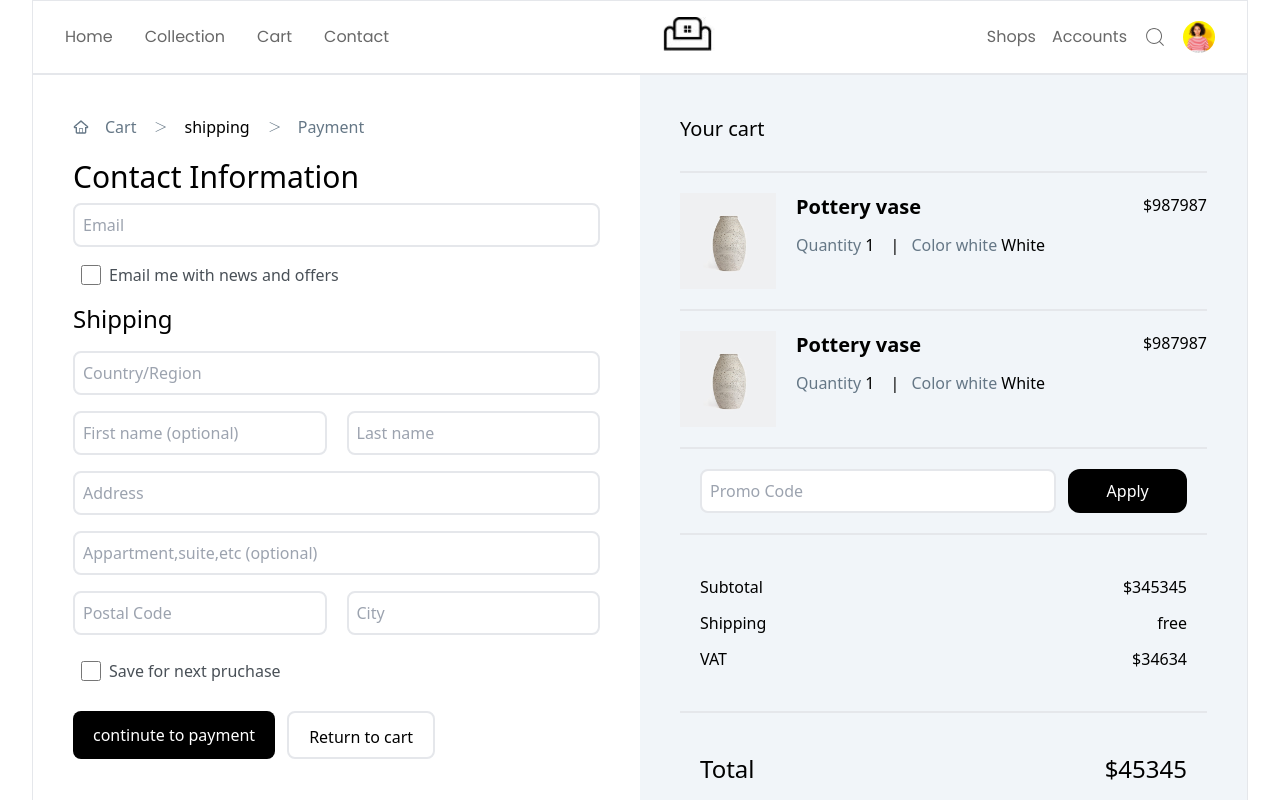
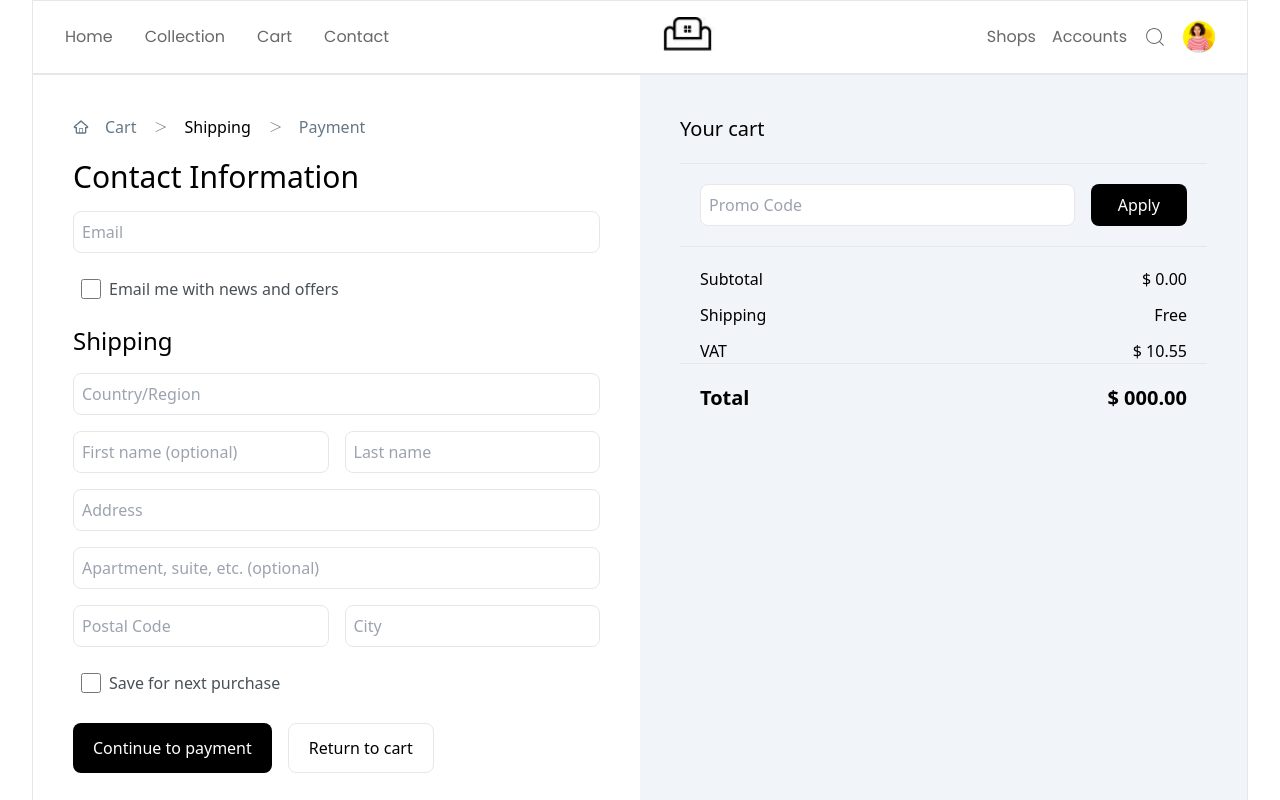
Before and after one commit to mohanraj-devalpha/E-commence-functionaliy, a React (Vite) app: page /checkout in a window 1280 px wide. Shown: the top 800 px of the page. Built offline with nearby package versions, Linux system fonts and the light colour scheme.

Commit message:
the scroll file a had been setted

```diff
--- a/src/App.jsx
+++ b/src/App.jsx
@@ -1,22 +1,23 @@
-import React from 'react'
-import NavBar from './components/NavBar.jsx'
-import Home from './components/Home.jsx'
+import React from "react";
+import NavBar from "./components/NavBar.jsx";
+import Home from "./components/Home.jsx";
 import { BrowserRouter as Router, Routes, Route } from "react-router-dom";
-import Collection from './components/Collection.jsx';
-import Items from './components/Items.jsx';
-import Details from './components/Details.jsx';
-import Reviews from './components/Reviews.jsx';
-import Cart from './components/Cart.jsx';
-import { CartProvider } from './components/CartContext.jsx';
-import CheckOut from './components/CheckOut.jsx';
-import Contact from './components/Contact.jsx';
-import Payment from './components/Payment.jsx';
-
+import Collection from "./components/Collection.jsx";
+import Items from "./components/Items.jsx";
+import Details from "./components/Details.jsx";
+import Reviews from "./components/Reviews.jsx";
+import Cart from "./components/Cart.jsx";
+import { CartProvider } from "./components/CartContext.jsx";
+import CheckOut from "./components/CheckOut.jsx";
+import Contact from "./components/Contact.jsx";
+import Payment from "./components/Payment.jsx";
+import ScrollToTop from "./components/ScrollToTop.jsx";
 
 const App = () => {
   return (
     <CartProvider>
       <Router>
+      <ScrollToTop />
         <Routes>
           {/* <NavBar/> */}
 
@@ -28,16 +29,13 @@ const App = () => {
             <Route path="reviews" element={<Reviews />} />
           </Route>
           <Route path="cart" element={<Cart />} />
-      <Route path="/checkout" element={<CheckOut/>} />
-      <Route path="/contact" element={<Contact/>}/>
-      <Route path="/payment" element={<Payment/>}/>
-
-
+          <Route path="/checkout" element={<CheckOut />} />
+          <Route path="/contact" element={<Contact />} />
+          <Route path="/payment" element={<Payment />} />
         </Routes>
       </Router>
     </CartProvider>
+  );
+};
 
-  )
-}
-
-export default App
+export default App;
--- a/src/components/Cart.jsx
+++ b/src/components/Cart.jsx
@@ -62,7 +62,7 @@ const Cart = () => {
           </button>
         </div>
 
-        {cartItems.map((item, index) => (
+        {[...cartItems].reverse().map((item, index) => (
           <div
             key={index}
             className="flex flex-col lg:flex-row justify-between gap-6 p-6 border-b"
--- a/src/components/CheckOut.jsx
+++ b/src/components/CheckOut.jsx
@@ -2,6 +2,7 @@ import React from "react";
 import Layout from "./Layout";
 import item1 from "../assets/collection_101.png";
 import item2 from "../assets/collection_102.png";
+import { useCart } from "./CartContext.jsx";
 
 import item3 from "../assets/collection_103.png";
 import item4 from "../assets/collection_104.png";
@@ -12,176 +13,198 @@ import item8 from "../assets/collection_108.png";
 import { PiGreaterThanLight } from "react-icons/pi";
 import { useNavigate } from "react-router-dom";
 
-
 import { TiHomeOutline } from "react-icons/ti";
 
 const checkout = () => {
   const navigate = useNavigate();
+  const { cartItems } = useCart();
+
+  const VAT = 10.55;
+
+  const subtotal = cartItems.reduce((acc, item) => {
+    const itemTotal =
+      parseFloat(item.price?.replace(/[^0-9.]/g, "")) * (item.quantity || 1);
+    return acc + itemTotal;
+  }, 0);
+
+  const total = subtotal > 0 ? (subtotal + VAT).toFixed(2) : "000.00";
 
   return (
     <Layout>
-      <div className="grid grid-cols-2">
-        <left className=" p-10 space-y-5">
-          <div className="space-x-4 text-color flex items-center">
-            <TiHomeOutline onClick={()=>navigate("/learn-more")} className="cursor-pointer" />
-            <span onClick={()=>navigate("/Cart")} className="cursor-pointer">Cart</span>
+      <div className="grid grid-cols-1 xl:grid-cols-2">
+        {/* Left Side - Form */}
+        <div className="p-5 md:p-10 space-y-5">
+          {/* Breadcrumb */}
+          <div className="space-x-4 text-color flex items-center text-sm sm:text-base">
+            <TiHomeOutline
+              onClick={() => navigate("/learn-more")}
+              className="cursor-pointer"
+            />
+            <span onClick={() => navigate("/Cart")} className="cursor-pointer">
+              Cart
+            </span>
             <PiGreaterThanLight />
-            <span className="text-black">shipping</span>
+            <span className="text-black">Shipping</span>
             <PiGreaterThanLight />
-            <span onClick={()=>navigate("/payment")} className="cursor-pointer">Payment</span>
+            <span
+              onClick={() => navigate("/payment")}
+              className="cursor-pointer"
+            >
+              Payment
+            </span>
           </div>
 
-          {/* contact */}
-          <div className="text-start space-y-2">
-            <h1 className="text-3xl">Contact Information</h1>
+          {/* Contact Form */}
+          <div className="text-start space-y-4">
+            <h1 className="text-2xl sm:text-3xl">Contact Information</h1>
             <input
-              type="Email"
+              type="email"
               placeholder="Email"
-              className="border-2 rounded-lg w-full p-2"
+              className="border rounded-lg w-full p-2"
             />
             <div className="flex items-center space-x-2 p-2">
-              <input type="checkbox" className="w-5 h-5 border-2" />
+              <input type="checkbox" className="w-5 h-5 border" />
               <span className="text-check">Email me with news and offers</span>
             </div>
-            <div className="text-start space-y-4">
-              <h1 className="text-2xl">Shipping</h1>
+
+            <h2 className="text-xl sm:text-2xl">Shipping</h2>
             <input
               type="text"
               placeholder="Country/Region"
-                className="border-2 rounded-lg w-full p-2"
+              className="border rounded-lg w-full p-2"
             />
-              <div className="flex space-x-5">
+
+            <div className="flex flex-col sm:flex-row gap-4">
               <input
                 type="text"
                 placeholder="First name (optional)"
-                  className="border-2 rounded-lg w-1/2 p-2"
+                className="border rounded-lg w-full p-2"
               />
               <input
                 type="text"
                 placeholder="Last name"
-                  className="border-2 rounded-lg w-1/2 p-2"
+                className="border rounded-lg w-full p-2"
               />
             </div>
+
             <input
               type="text"
               placeholder="Address"
-                className="border-2 rounded-lg w-full p-2"
+              className="border rounded-lg w-full p-2"
             />
             <input
               type="text"
-                placeholder="Appartment,suite,etc (optional)"
-                className="border-2 rounded-lg w-full p-2"
+              placeholder="Apartment, suite, etc. (optional)"
+              className="border rounded-lg w-full p-2"
             />
-              <div className="flex space-x-5">
+
+            <div className="flex flex-col sm:flex-row gap-4">
               <input
                 type="text"
                 placeholder="Postal Code"
-                  className="border-2 rounded-lg w-1/2 p-2"
+                className="border rounded-lg w-full p-2"
               />
               <input
                 type="text"
                 placeholder="City"
-                  className="border-2 rounded-lg w-1/2 p-2"
+                className="border rounded-lg w-full p-2"
               />
             </div>
+
             <div className="flex items-center space-x-2 p-2">
-                <input type="checkbox" className="w-5 h-5 border-2" />
-                <span className="text-check">Save for next pruchase</span>
+              <input type="checkbox" className="w-5 h-5 border" />
+              <span className="text-check">Save for next purchase</span>
             </div>
           </div>
-          </div>
-          {/* shipping */}
-          <div className="flex space-x-3">
-            <button className="bg-black text-white px-5 py-3 h-12  rounded-lg">
-              continute to payment
+
+          {/* Buttons */}
+          <div className="flex flex-col sm:flex-row gap-4">
+            <button className="bg-black text-white px-5 py-3 rounded-lg">
+              Continue to payment
             </button>
-            <button className=" text-black px-5 py-3 h-12 rounded-lg border-2">
+            <button className="text-black px-5 py-3 border rounded-lg">
               Return to cart
             </button>
           </div>
-        </left>
+        </div>
 
-        <right className="bg-slate-100 p-10">
-          <div className="border-b-2 pb-7">
-            <span className="text-xl">Your cart</span>
+        {/* Right Side - Cart Summary */}
+        <div className="bg-slate-100 p-5 md:p-10">
+          <div className="border-b pb-5">
+            <span className="text-xl font-medium">Your cart</span>
           </div>
-          <div className="py-5 flex justify-between border-b-2">
-            <div className="flex space-x-5">
-              <img src={item1} alt="" className="w-24 h-24" />
-              <div className="space-y-3">
-                <span className="text-xl font-semibold">Pottery vase</span>
-                <div className="space-x-3">
-                  <span className="text-color">
-                    Quantity <span className="text-black">1</span>{" "}
+
+          {/* Cart Item */}
+          {cartItems.map((item, i) => (
+            <div
+              key={item.id || i}
+              className="py-5 flex flex-col sm:flex-row sm:justify-between border-b"
+            >
+              <div className="flex gap-5">
+                <div className="w-24 h-24 rounded overflow-hidden">
+                  <img
+                    src={item.image}
+                    alt={item.title}
+                    className="w-full h-full object-cover"
+                  />
+                </div>
+
+                <div className="space-y-2">
+                  <span className="text-lg font-semibold w-5">
+                    {item.title}
+                  </span>
+                  <div className="text-sm text-color space-x-2">
+                    <span>
+                      Quantity{" "}
+                      <span className="text-black">{item.quantity}</span>
                     </span>
                     <span>|</span>
-                  <span className="text-color">
-                    Color white <span className="text-black">White</span>{" "}
+                    <span>
+                      Color <span className="text-black">{item.color}</span>
                     </span>
                   </div>
                 </div>
               </div>
-            <div>
-              <span>$987987</span>
+              <span className="mt-3 sm:mt-0 font-medium">{item.price}</span>
+            </div>
+          ))}
+
+          {/* Promo Code */}
+          <div className="p-5 flex flex-col sm:flex-row gap-4">
+            <input
+              type="text"
+              placeholder="Promo Code"
+              className="border rounded-lg w-full p-2"
+            />
+            <button className="bg-black text-white w-full sm:w-1/4 rounded-lg p-2">
+              Apply
+            </button>
+          </div>
+
+          {/* Price Summary */}
+          <div className="border-t pt-5 space-y-3 px-5 text-sm sm:text-base">
+            <div className="flex justify-between font-medium">
+              <span>Subtotal</span>
+              <span>$ {subtotal.toFixed(2)}</span>
+            </div>
+            <div className="flex justify-between font-medium">
+              <span>Shipping</span>
+              <span>Free</span>
+            </div>
+            <div className="flex justify-between font-medium">
+              <span>VAT</span>
+              <span>$ {VAT.toFixed(2)}</span>
             </div>
           </div>
-          <div className="py-5 flex justify-between border-b-2">
-            <div className="flex space-x-5">
-              <img src={item1} alt="" className="w-24 h-24" />
-              <div className="space-y-3">
-                <span className="text-xl font-semibold">Pottery vase</span>
-                <div className="space-x-3">
-                  <span className="text-color">
-                    Quantity <span className="text-black">1</span>{" "}
-                  </span>
-                  <span>|</span>
-                  <span className="text-color">
-                    Color white <span className="text-black">White</span>{" "}
-                  </span>
+
+          {/* Total */}
+          <div className="border-t pt-5 px-5">
+            <div className="flex justify-between font-semibold text-xl">
+              <span>Total</span>
+              <span>$ {total}</span>
             </div>
           </div>
         </div>
-            <div>
-              <span>$987987</span>
-            </div>
-          </div>
-          <div className="p-5 flex space-x-3">
-            <input
-              type="text"
-              placeholder="Promo Code"
-              className="border-2 rounded-lg w-3/4 p-2"
-            />
-            <button className=" bg-black text-white w-1/4  rounded-xl">
-              Apply
-            </button>
-          </div>
-          <div className="border-t-2 py-10 space-y-3 px-5 ">
-            {/* Subtotal */}
-            <div className="flex justify-between font-medium ">
-              <span>Subtotal</span>
-              <span>$345345</span>
-            </div>
-
-            {/* Shipping */}
-            <div className="flex justify-between font-medium ">
-              <span>Shipping</span>
-              <span>free</span>
-            </div>
-
-            {/* VAT */}
-            <div className="flex justify-between font-medium ">
-              <span>VAT</span>
-              <span>$34634</span>
-            </div>
-          </div>
-          <div className="border-t-2 py-10 px-5">
-            {/* Total */}
-            <div className="flex justify-between font-medium text-2xl">
-              <span>Total</span>
-              <span>$45345</span>
-            </div>
-          </div>
-        </right>
       </div>
     </Layout>
   );
--- a/src/components/Collection.jsx
+++ b/src/components/Collection.jsx
@@ -63,7 +63,6 @@ const Collection = () => {
               />
             </li>
             <li>
-              <li>
                 <select
                   value={priceFilter}
                   onChange={(e) => setPriceFilter(e.target.value)}
@@ -74,7 +73,6 @@ const Collection = () => {
                   <option value="100-200">$100 - $200</option>
                   <option value="200-300">$200 - $300</option>
                 </select>
-              </li>
             </li>
             <li>
               <input
--- a/src/components/Contact.jsx
+++ b/src/components/Contact.jsx
@@ -22,7 +22,7 @@ const Contact = () => {
         </div>
       </div>
       <div className="absolute top-[410px] md:top-[360px] left-0 w-full flex flex-col justify-center items-center py-10">
-        <div className="space-y-3 w-full max-w-md sm:max-w-lg md:max-w-xl lg:max-w-2xl px-4">
+        <div className="space-y-5 w-full max-w-md sm:max-w-lg md:max-w-xl lg:max-w-2xl px-4">
           <input
             type="text"
             placeholder="Email"
--- a/src/components/Items.jsx
+++ b/src/components/Items.jsx
@@ -56,10 +56,6 @@ const Items = () => {
   const [color, setColor] = useState("");
 
   const handleAddToCart = () => {
-    if (!color) {
-      alert("Please select a color");
-      return;
-    }
 
     const cartItem = {
       img,
@@ -202,11 +198,11 @@ const Items = () => {
           {/* Info Row */}
           <div className="flex flex-col sm:flex-row sm:space-x-10 space-y-4 sm:space-y-0 text-color">
             <div className="flex space-x-3 items-center text-sm sm:text-base">
-              <CiCreditCard1 />
+              <CiCreditCard1 className="mt-1 text-lg text-black"/>
               <p>Pay in 21 days</p>
             </div>
-            <div className="flex space-x-3 items-center text-sm sm:text-base">
-              <SlReload className="rotate-180" />
+            <div className="flex space-x-3  text-sm sm:text-base">
+              <SlReload className="rotate-180 mt-1  text-black" />
               <p>30 days return policy</p>
             </div>
           </div>
@@ -241,7 +237,7 @@ const Items = () => {
         <Outlet />
       </div> */}
 
-      <div className="py-20 text-center border-t-2 pb-[600px]">
+      <div className="py-20 text-center border-t-2 md:pb-[600px]">
         <span className="text-3xl md:text-7xl font-cormorant ">
           Popular Collection
         </span>
--- /dev/null
+++ b/src/components/ScrollToTop.jsx
@@ -0,0 +1,12 @@
+import { useEffect } from "react";
+import { useLocation } from "react-router-dom";
+
+export default function ScrollToTop() {
+  const { pathname } = useLocation();
+
+  useEffect(() => {
+    window.scrollTo(0, 0);
+  }, [pathname]);
+
+  return null;
+}
```
Lines whose indentation alone changed are shown as unchanged.
